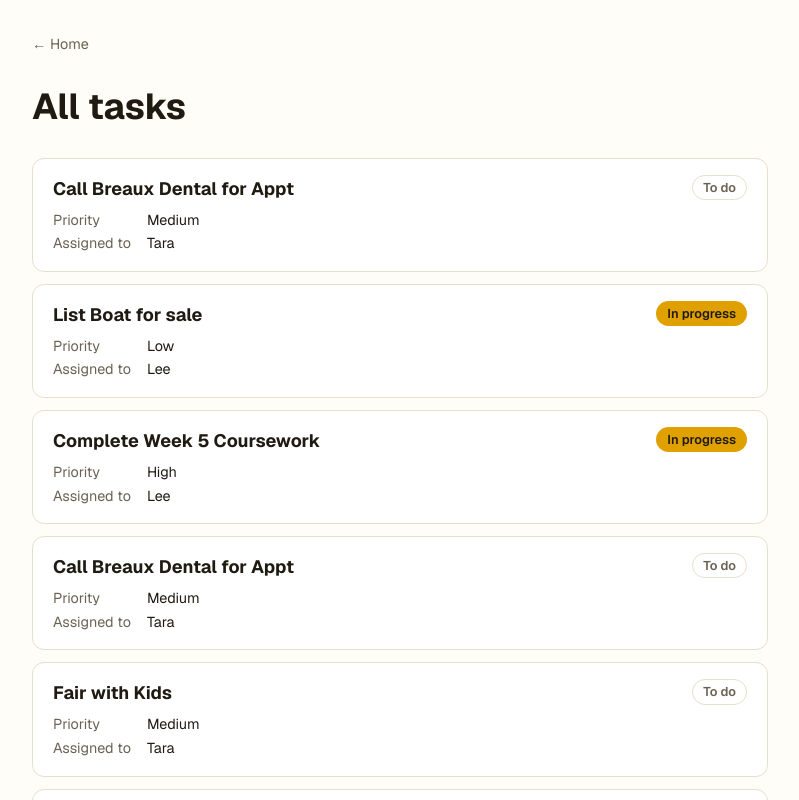
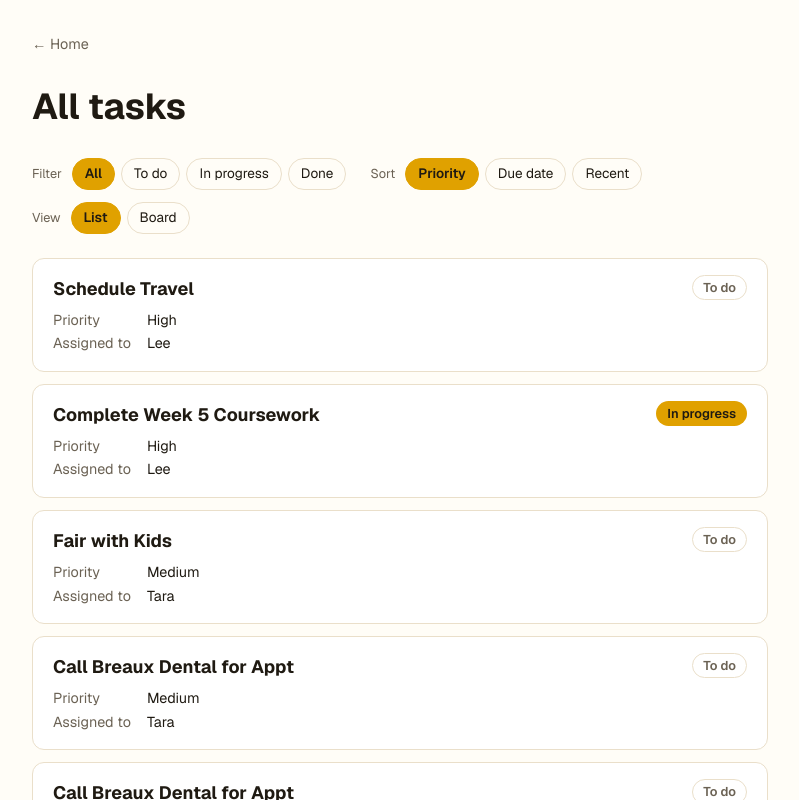
Before and after one commit to leejandersen-debug/WK5D3-HoneyDo, a Next.js app: page /tasks in a window 1280 px wide. Shown: the top 800 px of the page, without its empty margins (240-1039 px from the left). Built offline with nearby package versions, Linux system fonts and the light colour scheme.

Commit message:
Add filter, sort, and view controls to TaskView
Co-Authored-By: Claude Opus 5.5 <noreply@anthropic.com>

```diff
--- a/app/tasks/TaskView.tsx
+++ b/app/tasks/TaskView.tsx
@@ -1,8 +1,46 @@
 "use client";
 
 import Link from "next/link";
-import type { Task, TaskStatus } from "@/lib/types";
+import { useState } from "react";
+import type { Task, TaskPriority, TaskStatus } from "@/lib/types";
 import styles from "./page.module.css";
+
+type Filter = "all" | "todo" | "doing" | "done";
+type Sort = "priority" | "due" | "recent";
+type View = "list" | "board";
+
+const FILTERS: { value: Filter; label: string }[] = [
+  { value: "all", label: "All" },
+  { value: "todo", label: "To do" },
+  { value: "doing", label: "In progress" },
+  { value: "done", label: "Done" },
+];
+
+const SORTS: { value: Sort; label: string }[] = [
+  { value: "priority", label: "Priority" },
+  { value: "due", label: "Due date" },
+  { value: "recent", label: "Recent" },
+];
+
+const VIEWS: { value: View; label: string }[] = [
+  { value: "list", label: "List" },
+  { value: "board", label: "Board" },
+];
+
+const FILTER_STATUS: Record<Exclude<Filter, "all">, TaskStatus> = {
+  todo: "To do",
+  doing: "In progress",
+  done: "Done",
+};
+
+// Board columns, left to right.
+const STATUS_ORDER: TaskStatus[] = ["To do", "In progress", "Done"];
+
+const PRIORITY_RANK: Record<TaskPriority, number> = {
+  High: 0,
+  Medium: 1,
+  Low: 2,
+};
 
 const statusClass: Record<TaskStatus, string> = {
   "To do": styles.statusTodo,
@@ -10,20 +48,81 @@ const statusClass: Record<TaskStatus, string> = {
   Done: styles.statusDone,
 };
 
-export default function TaskView({ tasks }: { tasks: Task[] }) {
+/** Converts mm/dd/yyyy to a sortable yyyymmdd number. */
+function dueKey(date: string): number {
+  const [mm, dd, yyyy] = date.split("/");
+  return Number(`${yyyy}${mm}${dd}`);
+}
+
+/** Converts TASK0007 to 7. Higher IDs were created more recently. */
+function idNumber(id: string): number {
+  return Number(id.replace("TASK", "")) || 0;
+}
+
+function applyFilterAndSort(
+  tasks: Task[],
+  filter: Filter,
+  sort: Sort,
+): Task[] {
+  const filtered =
+    filter === "all"
+      ? tasks
+      : tasks.filter((t) => t.Status === FILTER_STATUS[filter]);
+
+  return [...filtered].sort((a, b) => {
+    switch (sort) {
+      case "priority":
         return (
-    <main className={styles.page}>
-      <Link href="/" className="back-link">
-        &larr; Home
-      </Link>
-      <h1 className={styles.heading}>All tasks</h1>
+          PRIORITY_RANK[a.Priority] - PRIORITY_RANK[b.Priority] ||
+          dueKey(a.DateDue) - dueKey(b.DateDue)
+        );
+      case "due":
+        return (
+          dueKey(a.DateDue) - dueKey(b.DateDue) ||
+          PRIORITY_RANK[a.Priority] - PRIORITY_RANK[b.Priority]
+        );
+      case "recent":
+        // There's no created-at field, so newest ID first stands in for it.
+        return idNumber(b.ID) - idNumber(a.ID);
+    }
+  });
+}
 
-      {tasks.length === 0 ? (
-        <p className={styles.empty}>No tasks yet.</p>
-      ) : (
-        <div className={styles.list}>
-          {tasks.map((task) => (
-            <article key={task.ID} className={styles.card}>
+function ButtonGroup<T extends string>({
+  label,
+  options,
+  value,
+  onChange,
+}: {
+  label: string;
+  options: { value: T; label: string }[];
+  value: T;
+  onChange: (value: T) => void;
+}) {
+  return (
+    <div className={styles.group} role="group" aria-label={label}>
+      <span className={styles.groupLabel}>{label}</span>
+      {options.map((option) => {
+        const active = option.value === value;
+        return (
+          <button
+            key={option.value}
+            type="button"
+            className={`${styles.toggle} ${active ? styles.toggleActive : ""}`}
+            aria-pressed={active}
+            onClick={() => onChange(option.value)}
+          >
+            {option.label}
+          </button>
+        );
+      })}
+    </div>
+  );
+}
+
+function TaskCard({ task }: { task: Task }) {
+  return (
+    <article className={styles.card}>
       <header className={styles.cardHeader}>
         <h2 className={styles.title}>
           <Link href={`/tasks/${task.ID}`}>{task.TaskTitle}</Link>
@@ -39,7 +138,80 @@ export default function TaskView({ tasks }: { tasks: Task[] }) {
         <dd>{task.AssignedTo}</dd>
       </dl>
     </article>
+  );
+}
+
+export default function TaskView({ tasks }: { tasks: Task[] }) {
+  const [filter, setFilter] = useState<Filter>("all");
+  const [sort, setSort] = useState<Sort>("priority");
+  const [view, setView] = useState<View>("list");
+
+  const visible = applyFilterAndSort(tasks, filter, sort);
+  const columns = filter === "all" ? STATUS_ORDER : [FILTER_STATUS[filter]];
+
+  return (
+    <main
+      className={`${styles.page} ${view === "board" ? styles.pageWide : ""}`}
+    >
+      <Link href="/" className="back-link">
+        &larr; Home
+      </Link>
+      <h1 className={styles.heading}>All tasks</h1>
+
+      <div className={styles.controls}>
+        <ButtonGroup
+          label="Filter"
+          options={FILTERS}
+          value={filter}
+          onChange={setFilter}
+        />
+        <ButtonGroup
+          label="Sort"
+          options={SORTS}
+          value={sort}
+          onChange={setSort}
+        />
+        <ButtonGroup
+          label="View"
+          options={VIEWS}
+          value={view}
+          onChange={setView}
+        />
+      </div>
+
+      {tasks.length === 0 ? (
+        <p className={styles.empty}>No tasks yet.</p>
+      ) : view === "list" ? (
+        visible.length === 0 ? (
+          <p className={styles.empty}>No tasks match this filter.</p>
+        ) : (
+          <div className={styles.list}>
+            {visible.map((task) => (
+              <TaskCard key={task.ID} task={task} />
             ))}
+          </div>
+        )
+      ) : (
+        <div className={styles.board}>
+          {columns.map((status) => {
+            const columnTasks = visible.filter((t) => t.Status === status);
+            return (
+              <section key={status} className={styles.column}>
+                <h2 className={styles.columnHeading}>
+                  {status} <span>{columnTasks.length}</span>
+                </h2>
+                {columnTasks.length === 0 ? (
+                  <p className={styles.empty}>Nothing here.</p>
+                ) : (
+                  <div className={styles.list}>
+                    {columnTasks.map((task) => (
+                      <TaskCard key={task.ID} task={task} />
+                    ))}
+                  </div>
+                )}
+              </section>
+            );
+          })}
         </div>
       )}
     </main>
--- a/app/tasks/page.module.css
+++ b/app/tasks/page.module.css
@@ -4,9 +4,83 @@
   padding-bottom: 4rem;
 }
 
+.pageWide {
+  max-width: 1100px;
+}
+
 .heading {
   font-size: clamp(1.75rem, 4vw, 2.25rem);
   margin-bottom: 1.5rem;
+}
+
+.controls {
+  display: flex;
+  flex-wrap: wrap;
+  gap: 0.75rem 1.5rem;
+  margin-bottom: 1.5rem;
+}
+
+.group {
+  display: flex;
+  flex-wrap: wrap;
+  align-items: center;
+  gap: 0.375rem;
+}
+
+.groupLabel {
+  margin-right: 0.25rem;
+  font-size: 0.8rem;
+  color: var(--muted);
+}
+
+.toggle {
+  padding: 0.3rem 0.75rem;
+  font: inherit;
+  font-size: 0.85rem;
+  color: var(--foreground);
+  background: transparent;
+  border: 1px solid var(--border);
+  border-radius: 999px;
+  cursor: pointer;
+}
+
+.toggle:hover {
+  background: var(--surface);
+}
+
+.toggle:focus-visible {
+  outline: 2px solid var(--foreground);
+  outline-offset: 2px;
+}
+
+.toggleActive,
+.toggleActive:hover {
+  font-weight: 600;
+  color: var(--accent-contrast);
+  background: var(--accent);
+  border-color: var(--accent);
+}
+
+.board {
+  display: grid;
+  grid-template-columns: repeat(auto-fit, minmax(260px, 1fr));
+  gap: 1rem;
+  align-items: start;
+}
+
+.column {
+  display: flex;
+  flex-direction: column;
+  gap: 0.75rem;
+}
+
+.columnHeading {
+  font-size: 1rem;
+}
+
+.columnHeading span {
+  font-weight: 400;
+  color: var(--muted);
 }
 
 .empty {
```
Lines whose indentation alone changed are shown as unchanged.
